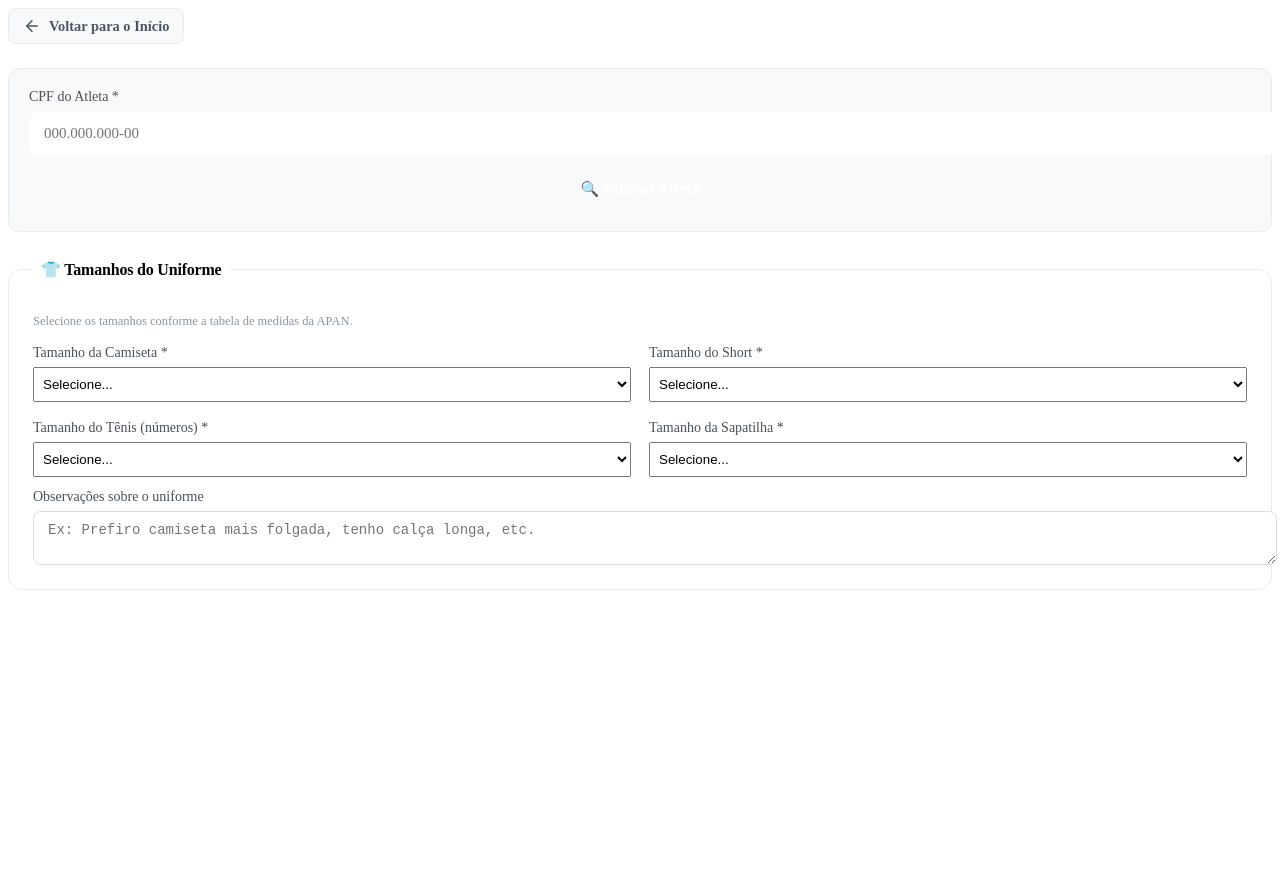
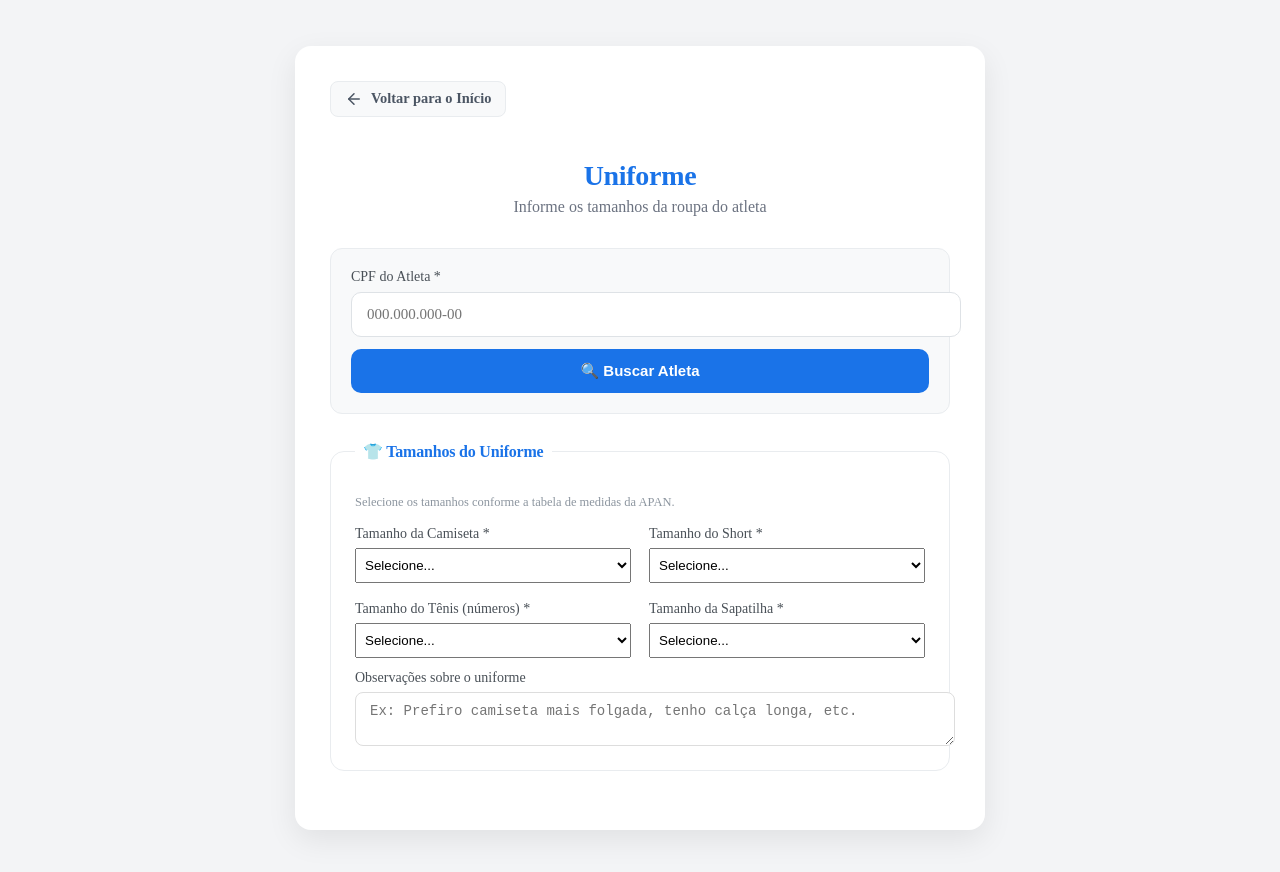
Before and after one commit to Rannya7x/apan-sistema-cadastro, a plain HTML site: page html/uniforme.html in a window 1280 px wide. Before the commit the page ends 800 px from the top, so only its background shows below. Drawn offline with nearby package versions, Linux system fonts and the light colour scheme.

Commit message:
adiciona estilos e estrutura ao formulário de uniforme

```diff
--- a/css/uniforme.css
+++ b/css/uniforme.css
@@ -1,3 +1,53 @@
+@import url('https://fonts.googleapis.com/css2?family=Poppins:wght@400;500;600;700&display=swap');
+body {
+    background-color: #f3f4f6;
+    color: #1f2937;
+    display: flex;
+    justify-content: center;
+    align-items: center;
+    min-height: 100vh;
+    padding: 30px 15px;
+}
+
+:root {
+  --primary: #1a73e8;
+  --primary-hover: #1557b0;
+  --bg-main: #eef1f5;
+  --card-bg: #ffffff;
+  --text-main: #212529;
+  --text-muted: #6c757d;
+  --border-color: #dee2e6;
+  --focus-ring: rgba(26, 115, 232, 0.12);
+  --radius: 14px;
+  --shadow: 0 4px 16px rgba(0, 0, 0, 0.05);
+}
+/* CONTAINER */
+.container {
+    background-color: #ffffff;
+    width: 100%;
+    max-width: 620px;
+    padding: 35px;
+    border-radius: 16px;
+    box-shadow: 0 10px 30px rgba(0, 0, 0, 0.08);
+}
+
+.form-header {
+    text-align: center;
+    margin-bottom: 30px;
+}
+
+.form-header h1 {
+    font-size: 1.6rem;
+    color: #1e3a8a;
+    font-weight: 700;
+}
+
+.form-header p {
+    font-size: 1rem;
+    color: #6b7280;
+    margin-top: 5px;
+}
+
 /* BOTÃO DE VOLTAR PADRONIZADO */
 .btn-voltar {
   display: inline-flex;
--- a/html/uniforme.html
+++ b/html/uniforme.html
@@ -3,7 +3,7 @@
 <head>
     <meta charset="UTF-8">
     <meta name="viewport" content="width=device-width, initial-scale=1.0">
-    <title>Document</title>
+    <title>Uniforme do Atleta</title>
     <link rel="preconnect" href="https://fonts.googleapis.com">
     <link rel="preconnect" href="https://fonts.gstatic.com" crossorigin>
     <link href="https://fonts.googleapis.com/css2?family=Poppins:wght@400;500;600;700&display=swap" rel="stylesheet">
@@ -13,7 +13,7 @@
     <script src="https://cdn.jsdelivr.net/npm/@supabase/supabase-js@2"></script>
 </head>
 <body>
-
+    <main class="container">
         <!-- Botão de Voltar para a Tela Inicial -->
         <a href="../index.html" class="btn-voltar">
             <svg xmlns="http://www.w3.org/2000/svg" width="18" height="18" viewBox="0 0 24 24" fill="none" stroke="currentColor" stroke-width="2" stroke-linecap="round" stroke-linejoin="round">
@@ -22,6 +22,11 @@
             </svg>
             Voltar para o Início
         </a>
+
+        <header class="form-header">
+            <h1>Uniforme</h1>
+            <p>Informe os tamanhos da roupa do atleta</p>
+        </header>
 
         <!-- Área de Busca de CPF -->
         <div id="area-busca">
@@ -143,6 +148,7 @@
             ></textarea>
             </div>
         </fieldset>
+    </main>
 
 </body>
 </html>
```
Lines whose indentation alone changed are shown as unchanged.
